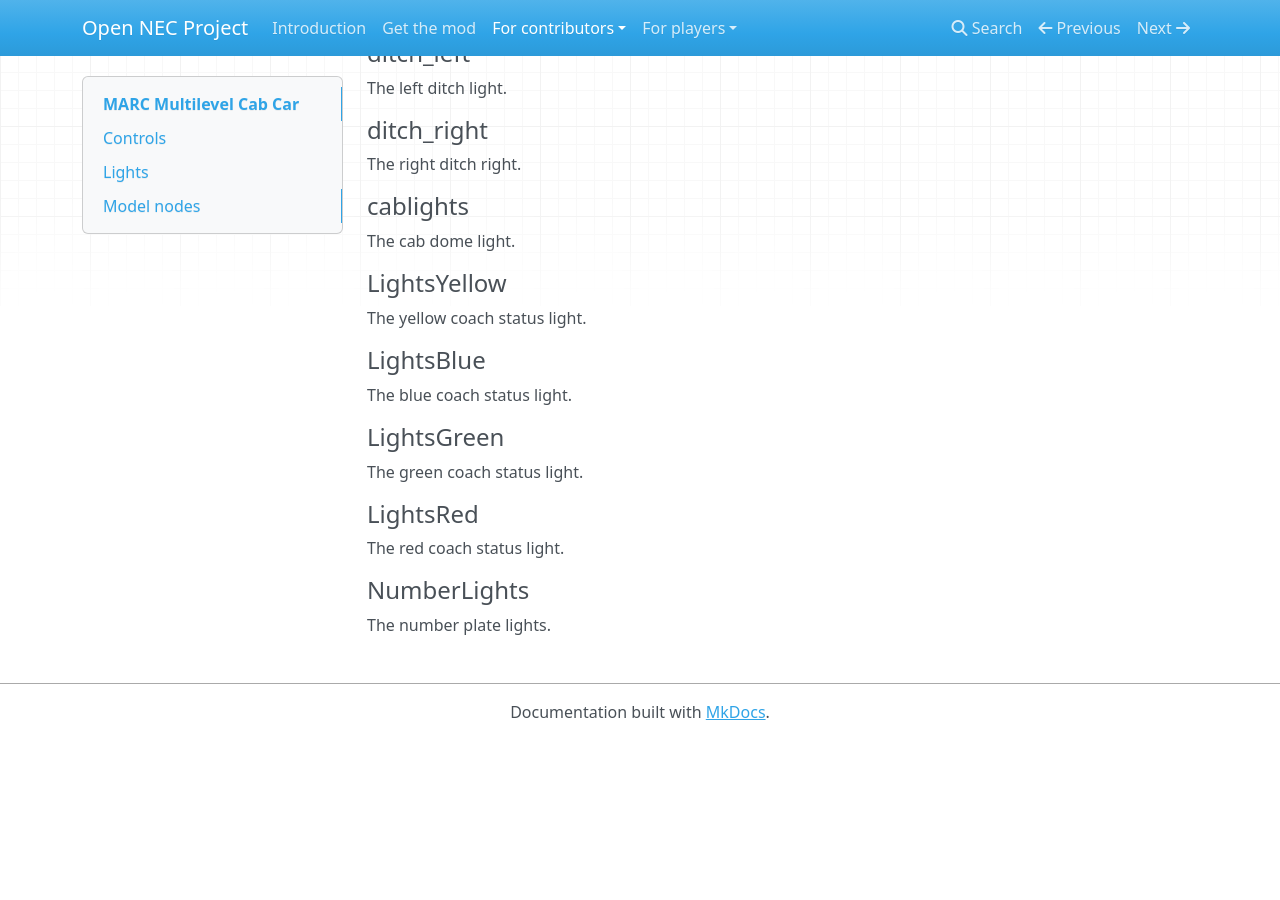
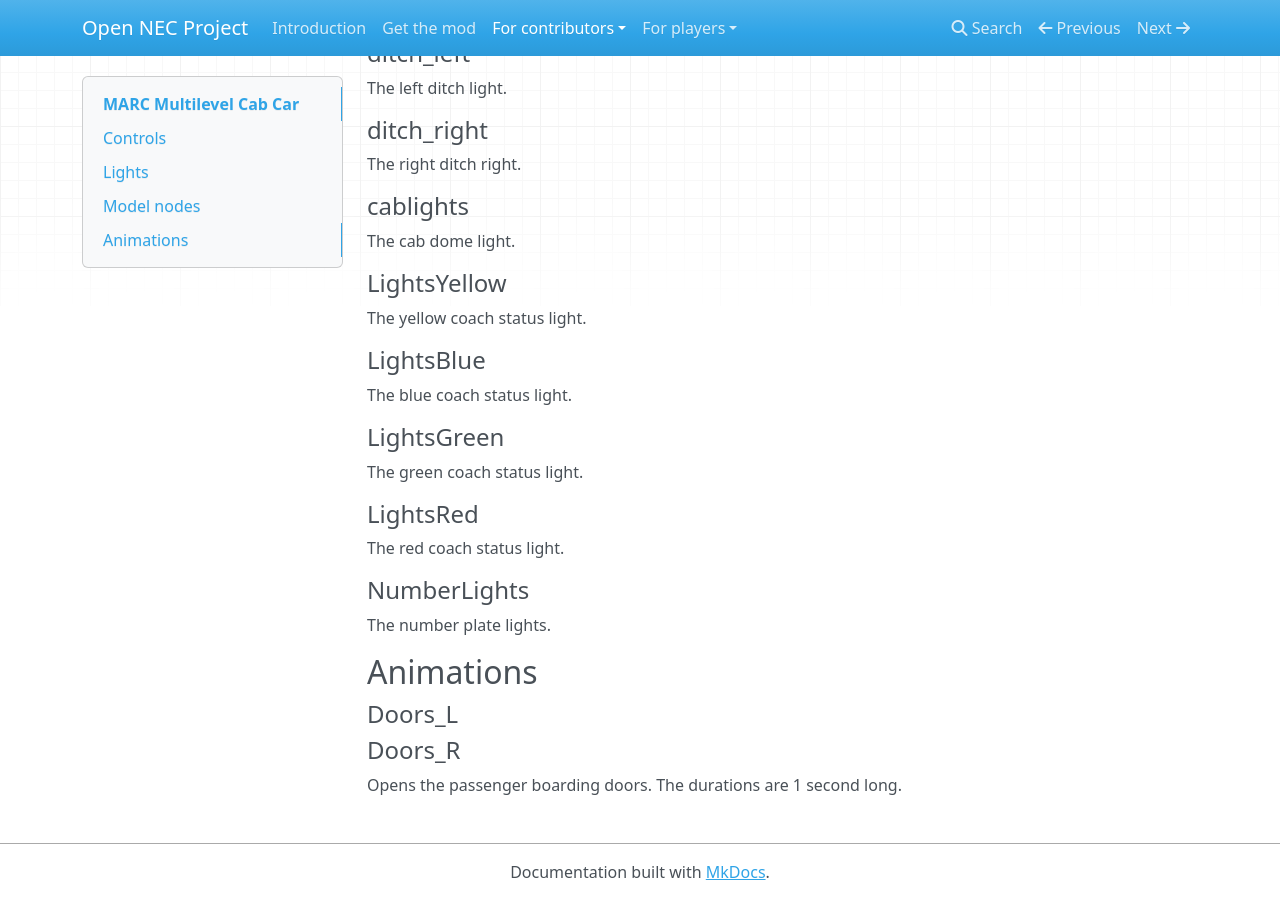
Before and after one commit to YoRyan/open-nec, an MkDocs documentation site: the page built from Docs/for-contributors/rolling-stock/marc-multilevel.md, in a window 1280 px wide and 900 px high, scrolled down 4120 px. Built offline with MkDocs 1.6.1, drawn with Linux system fonts in a browser that asks for light colours; nearby versions of some CDN libraries; before the commit the page ends 4860 px from its top, so only the background shows below that.

Commit message:
ML: document door animations

```diff
--- a/Docs/for-contributors/rolling-stock/marc-multilevel.md
+++ b/Docs/for-contributors/rolling-stock/marc-multilevel.md
@@ -226,3 +226,11 @@ The red coach status light.
 #### NumberLights
 
 The number plate lights.
+
+## Animations
+
+#### Doors_L
+
+#### Doors_R
+
+Opens the passenger boarding doors. The durations are 1 second long.
```
